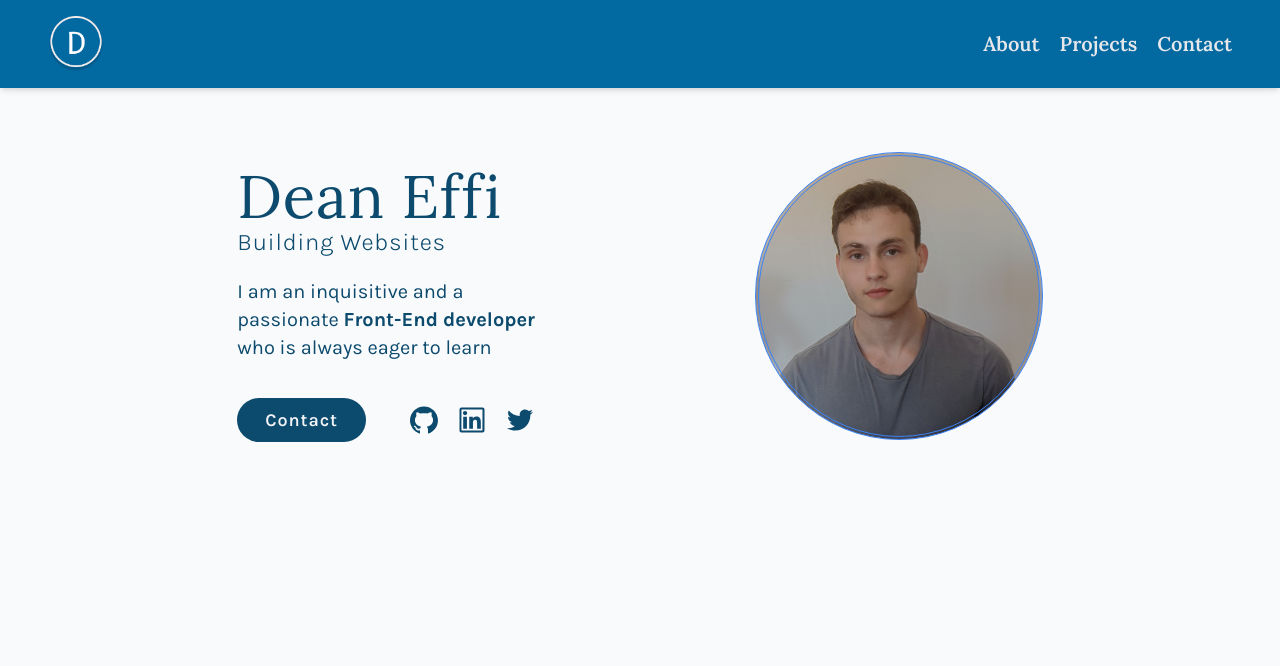
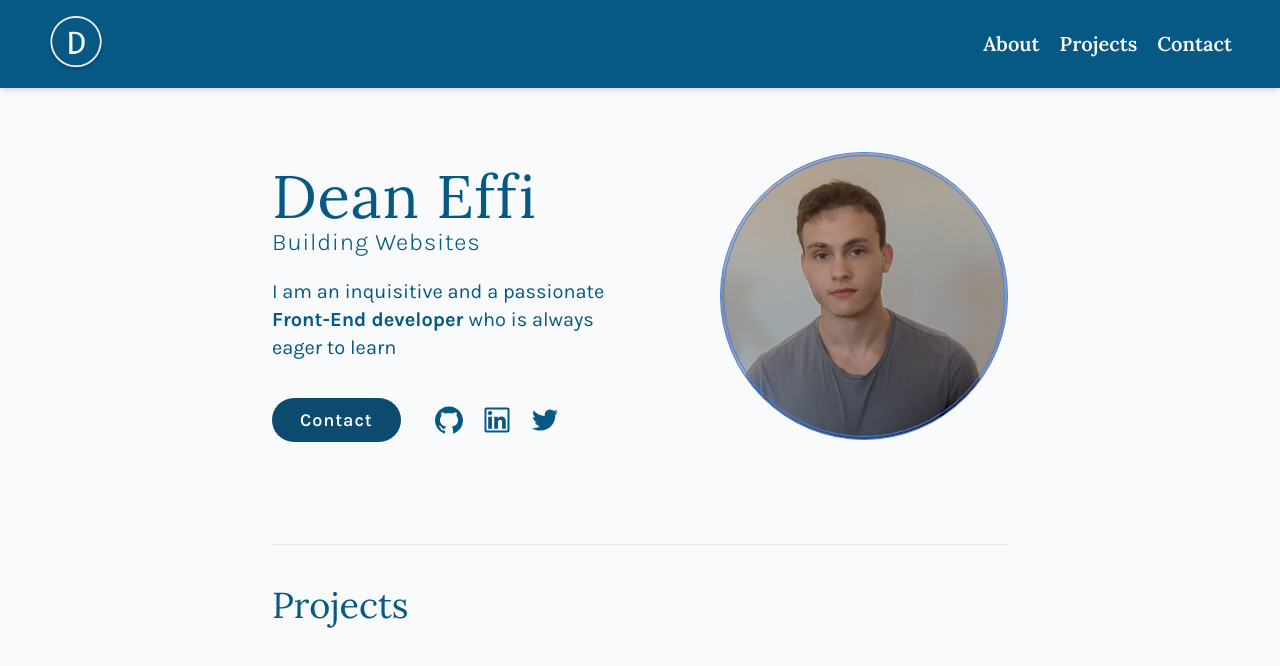
Before and after one commit to ShimShon1/portfolio, a React (Vite) app: page / in a window 1280 px wide. Shown: the top 666 px of the page. Built offline with nearby package versions, Linux system fonts and the light colour scheme.

Commit message:
styles fix

```diff
--- a/src/App.tsx
+++ b/src/App.tsx
@@ -1,15 +1,18 @@
 import About from "./components/About";
 import Nav from "./components/Nav";
+import Projects from "./components/Projects";
 
 export default function App() {
   return (
     <>
-      <header className="sticky top-0 w-full bg-sky-700 p-3 px-6 shadow-md lg:p-4 lg:px-12">
+      <header className="sticky top-0 w-full bg-sky-800 p-3 px-6 shadow-md lg:p-4 lg:px-12">
         <Nav />
       </header>
-      <div className=" min-h-screen bg-gray-50">
-        <main className=" m-auto w-full p-4  md:w-[80%] ">
+      <div className=" min-h-[150vh] bg-gray-50 text-center text-sky-800">
+        <main className=" m-auto w-full space-y-10  p-4 md:w-[75%] lg:w-[65%] xl:w-[60%]">
           <About />
+          <hr />
+          <Projects />
         </main>
       </div>
     </>
--- a/src/components/About.tsx
+++ b/src/components/About.tsx
@@ -8,12 +8,12 @@ import {
 
 export default function () {
   return (
-    <section className=" flex flex-col items-center text-center text-sky-900 md:flex-row md:justify-around  md:pt-12   ">
+    <section className=" flex min-h-[50vh] flex-col items-center  text-center  md:flex-row md:justify-between   ">
       <div
-        className={`mb-4 h-64 w-64 border-spacing-6 rounded-full border-4 border-double border-blue-500 bg-black bg-my-image bg-cover bg-center md:order-last lg:h-72 lg:w-72`}
+        className={`mb-4 h-64 w-64 border-spacing-6 rounded-full border-4 border-double border-blue-500  bg-my-image bg-cover bg-center md:order-last lg:h-72 lg:w-72`}
       ></div>
 
-      <div className=" w-3/4 space-y-5 md:w-2/4 md:text-left lg:w-1/3">
+      <div className=" w-3/4 space-y-5 md:w-2/4 md:text-left ">
         <div className=" tracking-wider">
           <h1 className=" lora mb-0 text-5xl lg:text-6xl 2xl:text-7xl">
             Dean Effi
@@ -26,11 +26,11 @@ export default function () {
           I am an inquisitive and a passionate <b>Front-End developer </b> who
           is always eager to learn{" "}
         </p>
-        <div className="flex items-center justify-between gap-4 pt-4 lg:pr-8">
-          <button className="name font-leg rounded-full border-none bg-sky-900 p-2 px-6 text-lg font-semibold tracking-wide text-gray-100 lg:px-7 lg:tracking-wider">
+        <div className="flex items-center justify-between pt-4 lg:justify-start lg:gap-8 lg:pr-8">
+          <button className="name font-leg rounded-full border-none bg-sky-900 p-2 px-6 text-lg font-semibold tracking-wide text-gray-50 hover:bg-sky-700 lg:px-7 lg:tracking-wider">
             Contact
           </button>
-          <div className="flex gap-4">
+          <div className="flex gap-4 ">
             <AiOutlineGithub size={32} />
             <AiOutlineLinkedin size={32} />
             <AiOutlineTwitter size={32} />
--- a/src/components/Nav.tsx
+++ b/src/components/Nav.tsx
@@ -3,14 +3,14 @@ import { AiOutlineMenu } from "react-icons/ai";
 
 export default function Nav() {
   return (
-    <nav className="flex justify-between items-center w-full  md:m-auto">
+    <nav className="flex w-full items-center justify-between  md:m-auto">
       <a href="/">
         <img className="w-12 md:w-14" src={navLogo} alt="" />
       </a>
 
       <AiOutlineMenu className="md:hidden" size={"32px"} color="white" />
 
-      <ul className="md:flex gap-4 lg:gap-5 text-gray-200 font-semibold hidden text-xl">
+      <ul className="hidden gap-4 text-xl font-semibold text-gray-50 md:flex lg:gap-5">
         <li>
           {" "}
           <a href="">About</a>{" "}
--- /dev/null
+++ b/src/components/Projects.tsx
@@ -0,0 +1,12 @@
+import React from "react";
+
+export default function Projects() {
+  return (
+    <section>
+      <div className="gap-2 md:flex md:text-left">
+        <h1 className="lora  text-4xl"> Projects </h1>
+        {/* <hr className="relative top-5   hidden h-2  w-1/3 border-sky-900 border-opacity-40 md:inline-block" /> */}
+      </div>
+    </section>
+  );
+}
```
